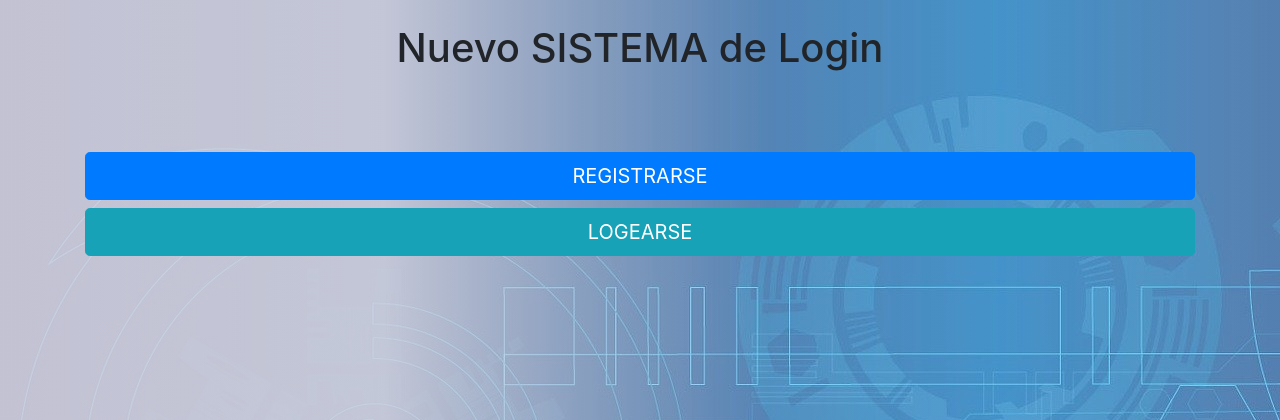
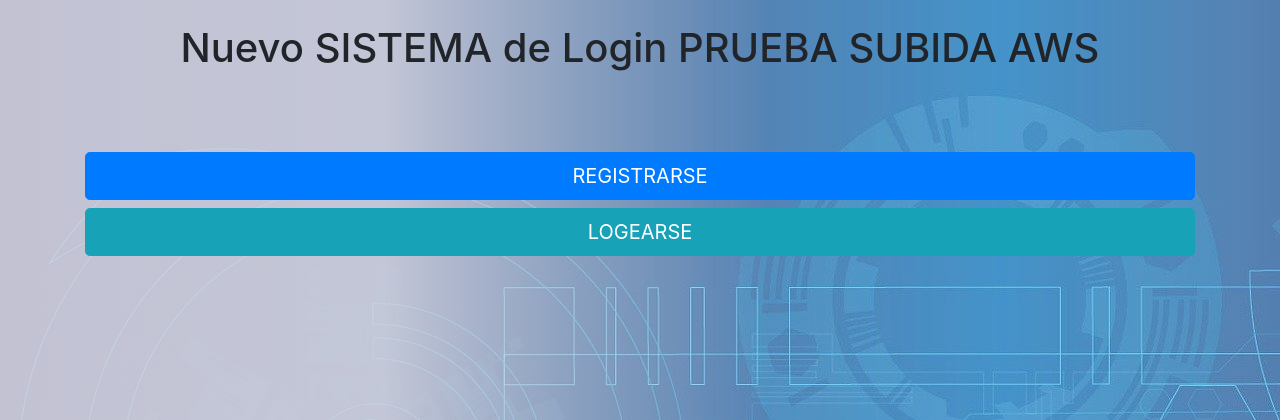
Before and after one commit to egrilli/login-registro, a Django app: page / in a window 1280 px wide. Shown: the top 420 px of the page. Run offline with Django 3.2, Linux system fonts and the light colour scheme; some libraries are stand-ins or nearby versions.

Commit message:
Update index.html

```diff
--- a/app_lr/templates/index.html
+++ b/app_lr/templates/index.html
@@ -1,8 +1,8 @@
 {% extends "base.html" %}
-{% block titulo %} SISTEMA DE REGISTRO Y LOGIN {% endblock %}
+{% block titulo %} PRUEBA SUBIDA AWS {% endblock %}
 {% block contenido %}
 <div class="container">
-    <h1 class="text-center py-4">Nuevo SISTEMA de Login</h1>
+    <h1 class="text-center py-4">Nuevo SISTEMA de Login PRUEBA SUBIDA AWS</h1>
 
     <div class="py-5">
         <a href="/registro" type="button" class="btn btn-primary btn-lg btn-block">REGISTRARSE</a>
```
